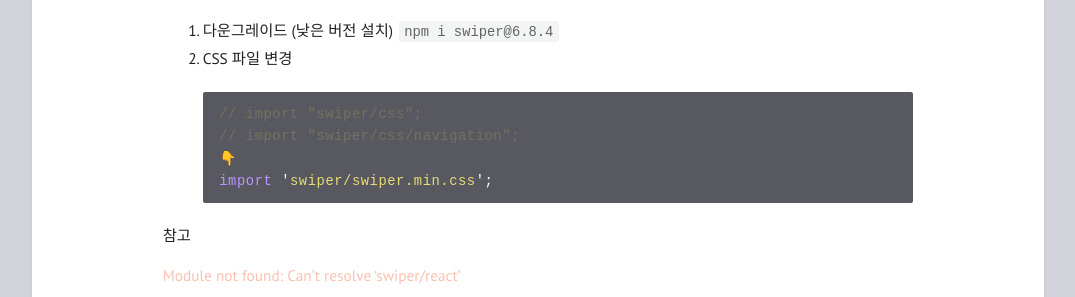
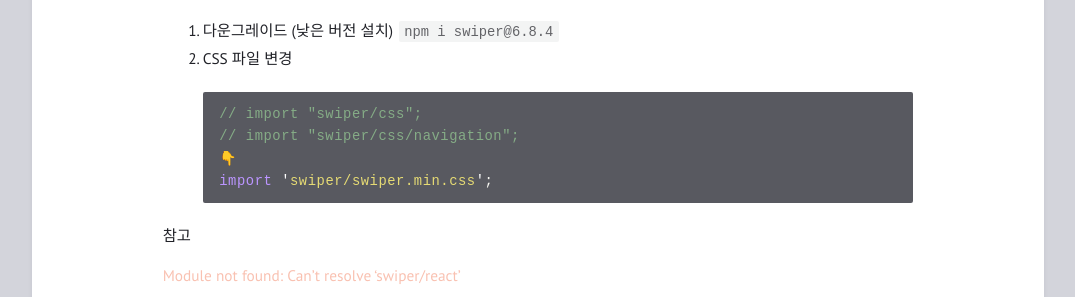
Before and after one commit to feb-dain/feb-dain.github.io, a Jekyll site: the page built from _posts/2022-10-05-errors-when-deploying-my-first-react-project.md, in a window 1280 px wide. Shown: the part 775-1072 px from the top of the page, without its empty margins (102-1177 px from the left). Built offline with Jekyll 4.4.1, drawn with Linux system fonts in a browser that asks for light colours; comment, search, counter and statistics services are not loaded.

Commit message:
Change a color

```diff
--- a/_sass/classes.sass
+++ b/_sass/classes.sass
@@ -74,7 +74,7 @@
   .p
     color: #f8f8f2
   .cm, .cp, .c1, .cs
-    color: #75715e
+    color: #85ac86
   .ge
     font-style: italic
   .gs
```
